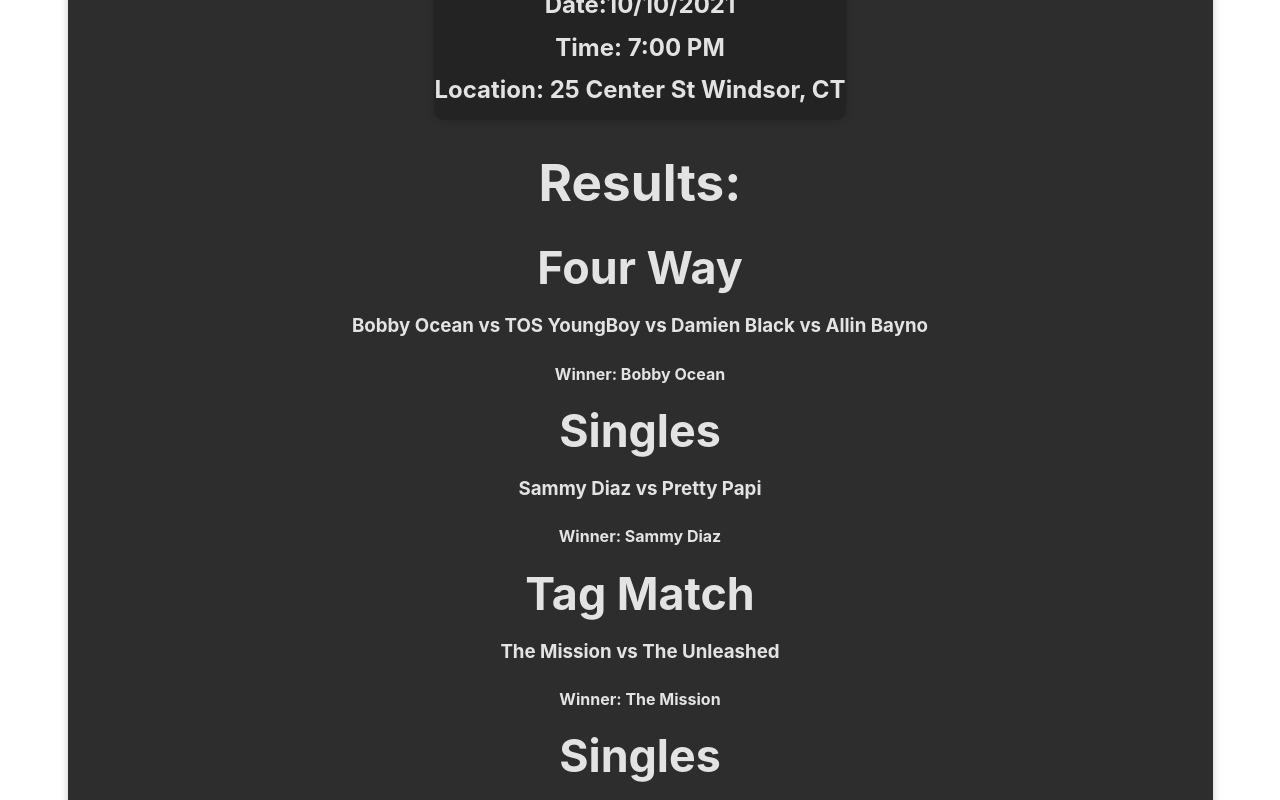
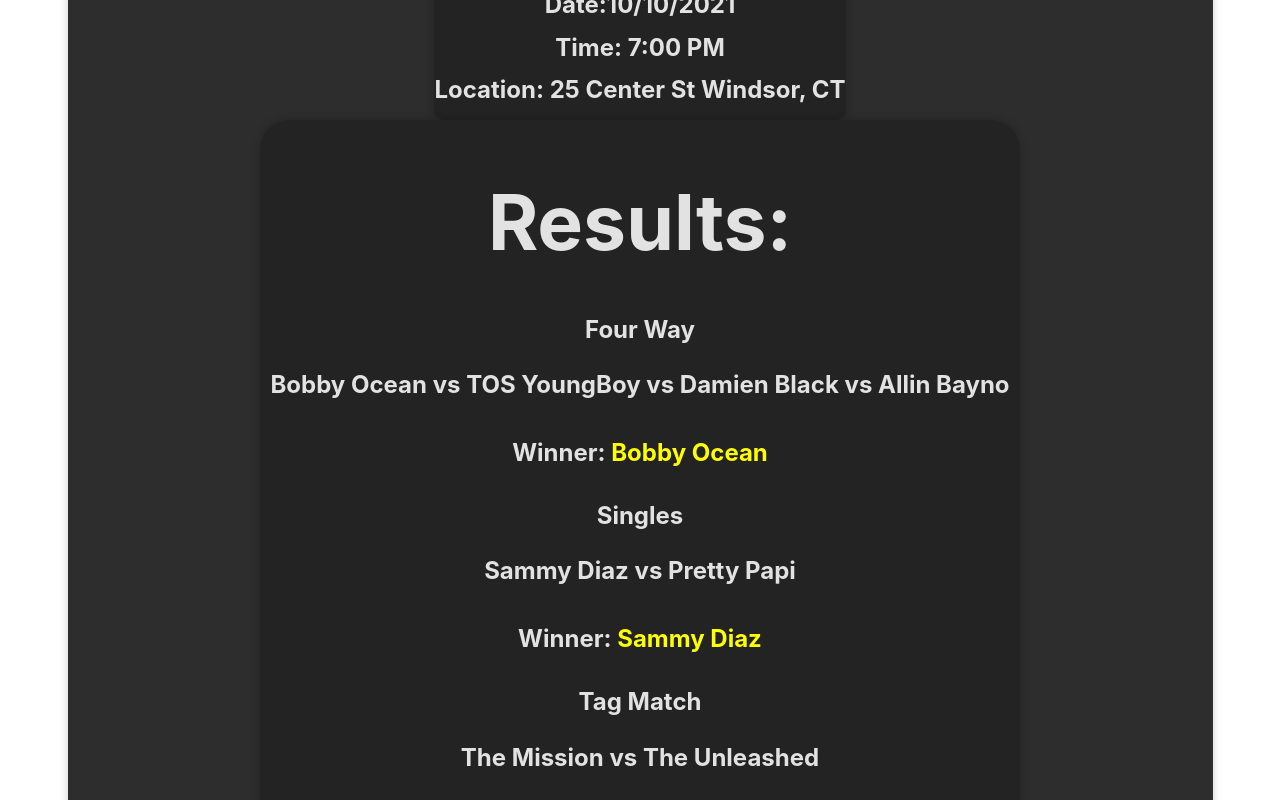
Before and after one commit to RonaldMartin02/Tetsu, a React (Vite) app in the folder Client/: page /Shows in a window 1280 px wide. Shown: the part 800-1600 px from the top of the page. Built offline with nearby package versions, Linux system fonts and the light colour scheme.

Commit message:
finished basic shows page.

```diff
--- a/Client/src/pages/Shows.jsx
+++ b/Client/src/pages/Shows.jsx
@@ -173,19 +173,27 @@ export default function Shows() {
                                 const match = show.Results[matchKey];
                                 if (match.Type === "Four Way") {
                                     return (
-                                        <div key={matchKey}>
-                                            <h2>{match.Type}</h2>
-                                            <h3>{match.Wrestlers.P1} {match.Wrestlers.P2 ? `vs ${match.Wrestlers.P2}` : ''} {match.Wrestlers.P3 ? `vs ${match.Wrestlers.P3}` : ''} {match.Wrestlers.P4 ? `vs ${match.Wrestlers.P4}` : ''}</h3>
-                                            <h4>Winner: {match.Winner}</h4>
+                                        <div className='Match' key={matchKey}>
+                                            <h2 className='Show_Results_Match_Type'>{match.Type}</h2>
+                                            <h3 className='Show_Results_Match_Wrestlers'>
+                                                <span className='Show_Results_Match_Wrestlers_1'>{match.Wrestlers.P1} </span>
+                                                <span className='Show_Results_Match_Wrestlers_2'>{match.Wrestlers.P2 ? `vs ${match.Wrestlers.P2}` : ''} </span>
+                                                <span className='Show_Results_Match_Wrestlers_3'>{match.Wrestlers.P3 ? `vs ${match.Wrestlers.P3}` : ''} </span>
+                                                <span className='Show_Results_Match_Wrestlers_4'>{match.Wrestlers.P4 ? `vs ${match.Wrestlers.P4}` : ''}</span>
+                                                   </h3>
+                                            <h4>Winner: <span className='Show_Results_Match_Winner'>{match.Winner}</span></h4>
                                         </div>
                                     );
                                 }
                                 else {
                                     return (
-                                        <div key={matchKey}>
-                                            <h2>{match.Type}</h2>
-                                            <h3>{match.Wrestlers.P1} {match.Wrestlers.P2 ? `vs ${match.Wrestlers.P2}` : ''}</h3>
-                                            <h4>Winner: {match.Winner}</h4>
+                                        <div className='Show_Results_Match' key={matchKey}>
+                                            <h2 className='Show_Results_Match_Type'>{match.Type}</h2>
+                                            <h3 className='Show_Results_Match_Wrestlers'>
+                                                <span className='Show_Results_Match_Wrestlers_1'>{match.Wrestlers.P1} </span>
+                                                <span className='Show_Results_Match_Wrestlers_2'>{match.Wrestlers.P2 ? `vs ${match.Wrestlers.P2}` : ''}</span>
+                                                </h3>
+                                                <h4>Winner: <span className='Show_Results_Match_Winner'>{match.Winner}</span></h4>
                                         </div>
                                     );
                                 }
--- a/Client/src/pages/scss/Shows.scss
+++ b/Client/src/pages/scss/Shows.scss
@@ -50,4 +50,36 @@
             }
         }
     }
+    &_Results{
+        background-color: #232323;
+        border-radius: 30px;
+        padding: 10px;
+        box-shadow: 0 0 10px 0 rgba(0, 0, 0, 0.2);
+        font-size: 1.5rem;
+       &_Match{
+            font-size: 1.5rem;
+            &_Type{
+                font-size: 1.5rem;
+            }
+            &_Wrestlers{
+                font-size: 1.5rem;
+                &_1{
+                    font-size: 1.5rem;
+                }
+                &_2{
+                    font-size: 1.5rem;
+                }
+                &_3{
+                    font-size: 1.5rem;
+                }
+                &_4{
+                    font-size: 1.5rem;
+                }
+            }
+            &_Winner{
+                font-size: 1.5rem;
+                color: yellow;
+            }
+       }
+    }
 }
```
